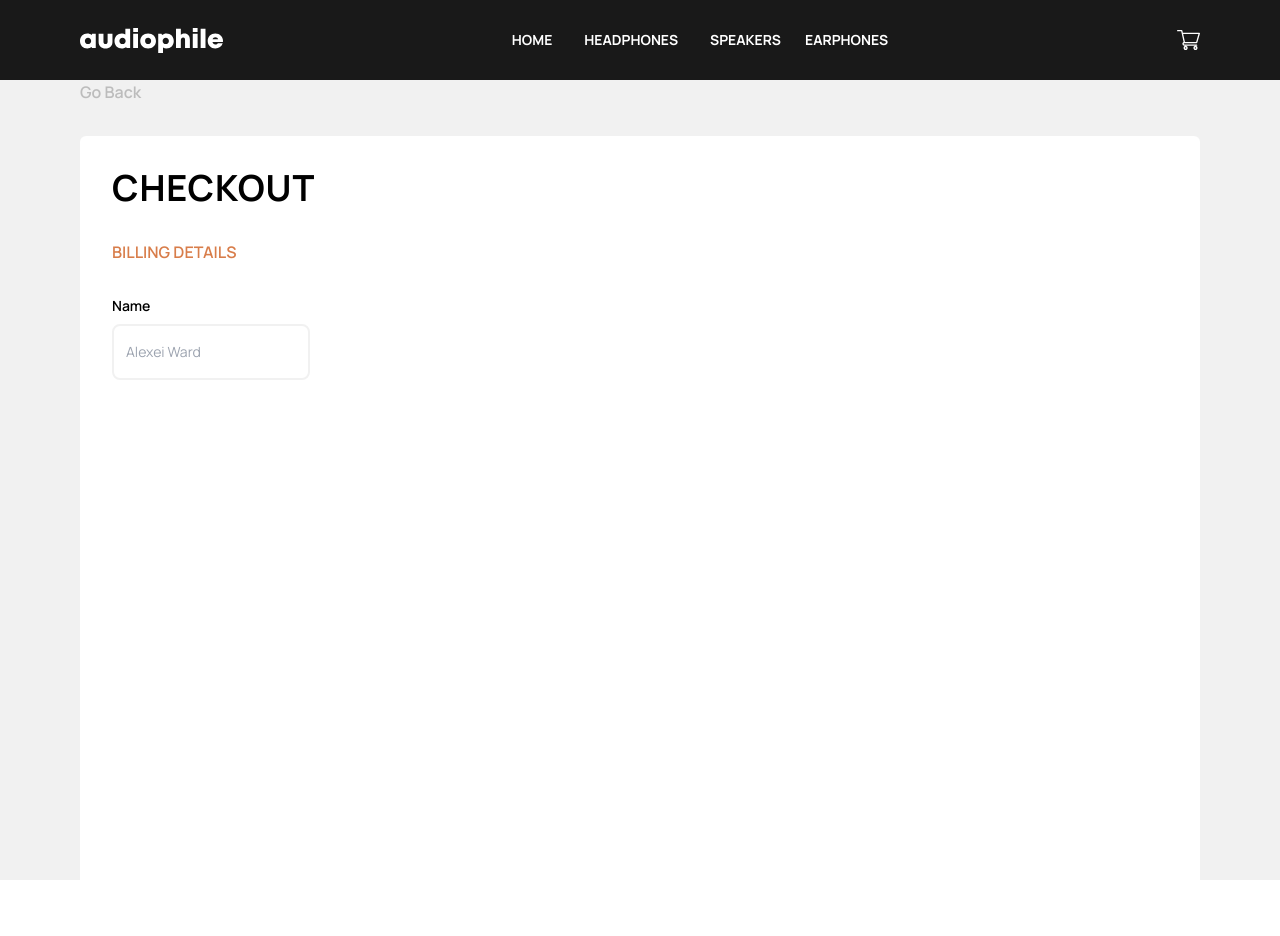
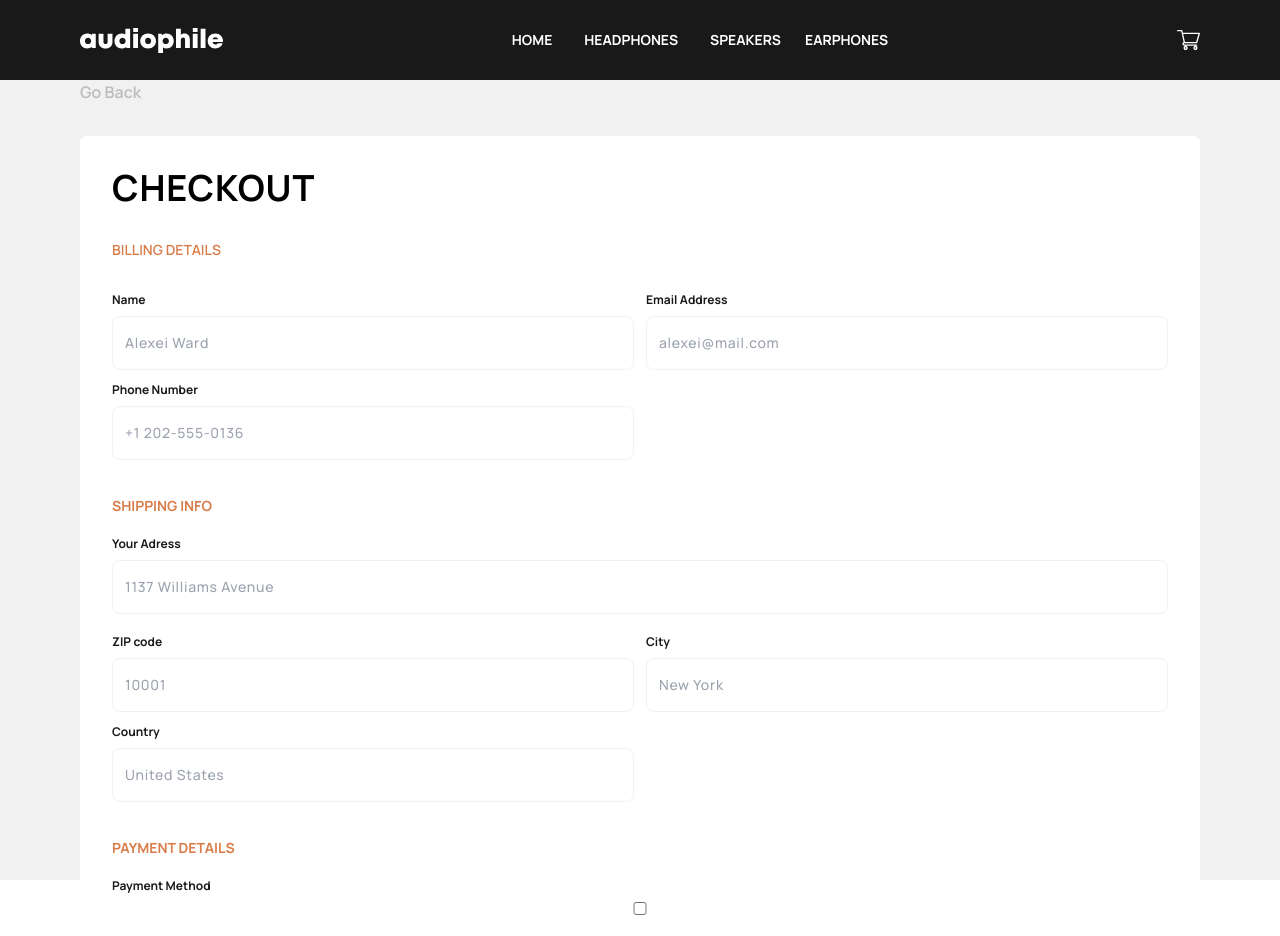
Before and after one commit to elghanbibadr/autophileEcommerce, a React (Vite) app: page /checkout in a window 1280 px wide. Built offline with nearby package versions, Linux system fonts and the light colour scheme.

Commit message:
remove the paginations on the number input

```diff
--- a/src/index.css
+++ b/src/index.css
@@ -15,6 +15,13 @@ body{
 
 .active{
   color: #d87d4a;
+}
+
+
+input[type=number]::-webkit-inner-spin-button,
+input[type=number]::-webkit-outer-spin-button {
+    -webkit-appearance: none;
+    margin: 0;
 }
 
 @layer components {
@@ -47,10 +54,10 @@ body{
       @apply flex  flex-col justify-between items-center
     }
     input{
-      @apply border-lightGray mt-2 text-black px-3 text-sm py-4  rounded-lg outline-0 border-2
+      @apply border-lightGray border-[1px] w-full tracking-wider font-medium mt-2 text-black px-3 text-sm py-4  rounded-lg outline-0
     }
     label{
-      @apply text-black block font-semibold text-sm
+      @apply text-paleBlack block font-bold text-xs
     }
   }
 
--- a/src/pages/checkout/Checkout.jsx
+++ b/src/pages/checkout/Checkout.jsx
@@ -15,11 +15,47 @@ const Checkout = () => {
     {/* checkkout info */}
      <div className='bg-white h-screen p-8 rounded-md mt-8 '>
       <h3 className='text-black mb-8 font-bold'>CHECKOUT</h3>
-      <h6 className='text-orange uppercase mb-8 text-[1rem] font-semibold'>billing details</h6>
-      <div  >
-        <label >Name</label>
-        <input   type='text' placeholder='Alexei Ward' />
+      <h6 className='text-orange text-sm uppercase mb-8  font-semibold'>billing details</h6>
+        {/* billing details grid*/}
+      <div className="grid grid-cols-2 gap-3">
+        <div  >
+          <label >Name</label>
+          <input type='text' placeholder='Alexei Ward' />
+        </div>
+        <div  >
+          <label >Email Address</label>
+          <input type='email' placeholder='alexei@mail.com' />
+        </div>
+        <div  >
+          <label >Phone Number</label>
+          <input type='text' placeholder='+1 202-555-0136' />
+        </div>
       </div>
+      <h6 className='text-orange text-sm uppercase mt-9 mb-5  font-bold'>shipping info</h6>
+
+        {/*  shipping info grid*/}
+      <div className="grid grid-cols-2 gap-3">
+        <div className='col-span-2 mb-2 ' >
+          <label >Your Adress</label>
+          <input type='text' placeholder='1137 Williams Avenue' />
+        </div>
+        <div>
+          <label>ZIP code</label>
+          <input type='number' placeholder='10001' />
+        </div>
+        <div>
+          <label >City</label>
+          <input type='text' placeholder='New York' />
+        </div>
+        <div>
+          <label >Country</label>
+          <input type='text' placeholder='United States' />
+        </div>
+      </div>
+        {/*  shipping info grid*/}
+        <h6 className='text-orange text-sm uppercase mt-9 mb-5  font-bold'>PAYMENT DETAILS</h6>
+        <label>Payment Method</label>
+        <input type='checkbox' />
      </div>
     </Container>
   )
```
